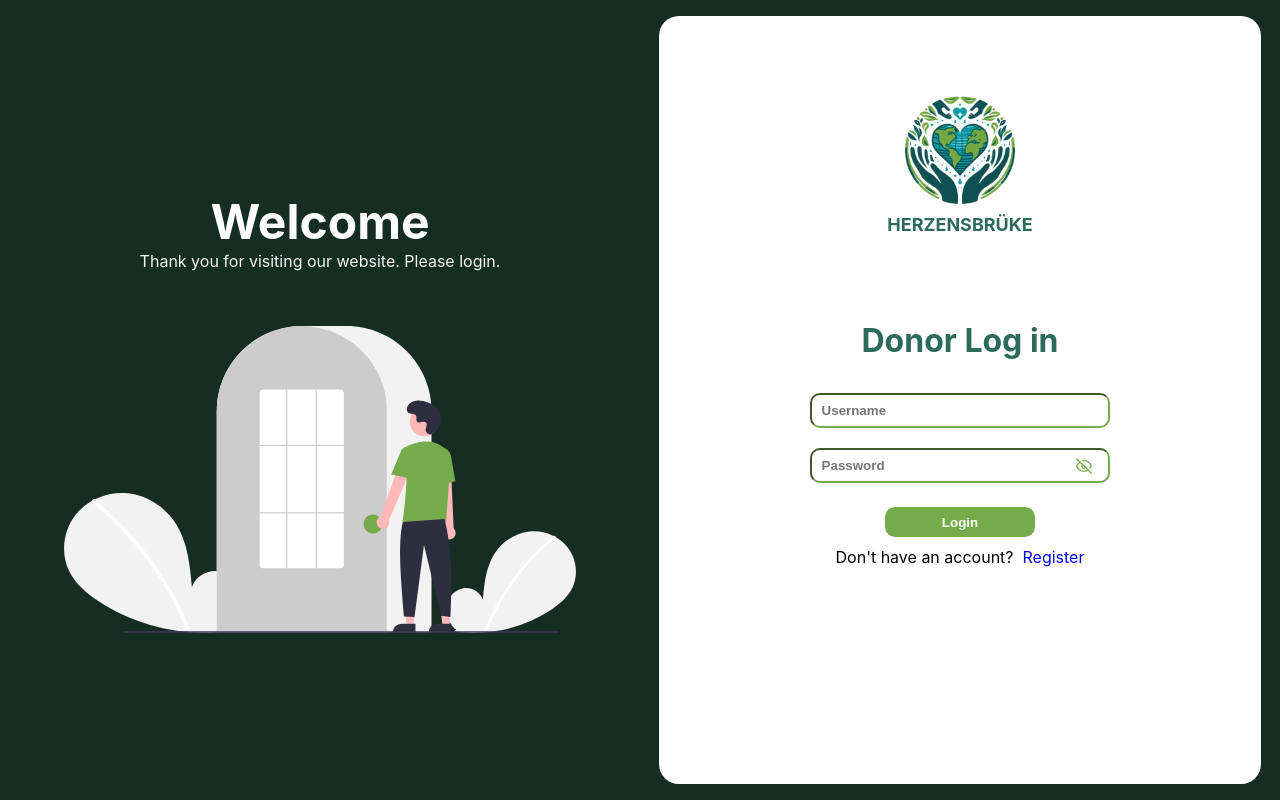
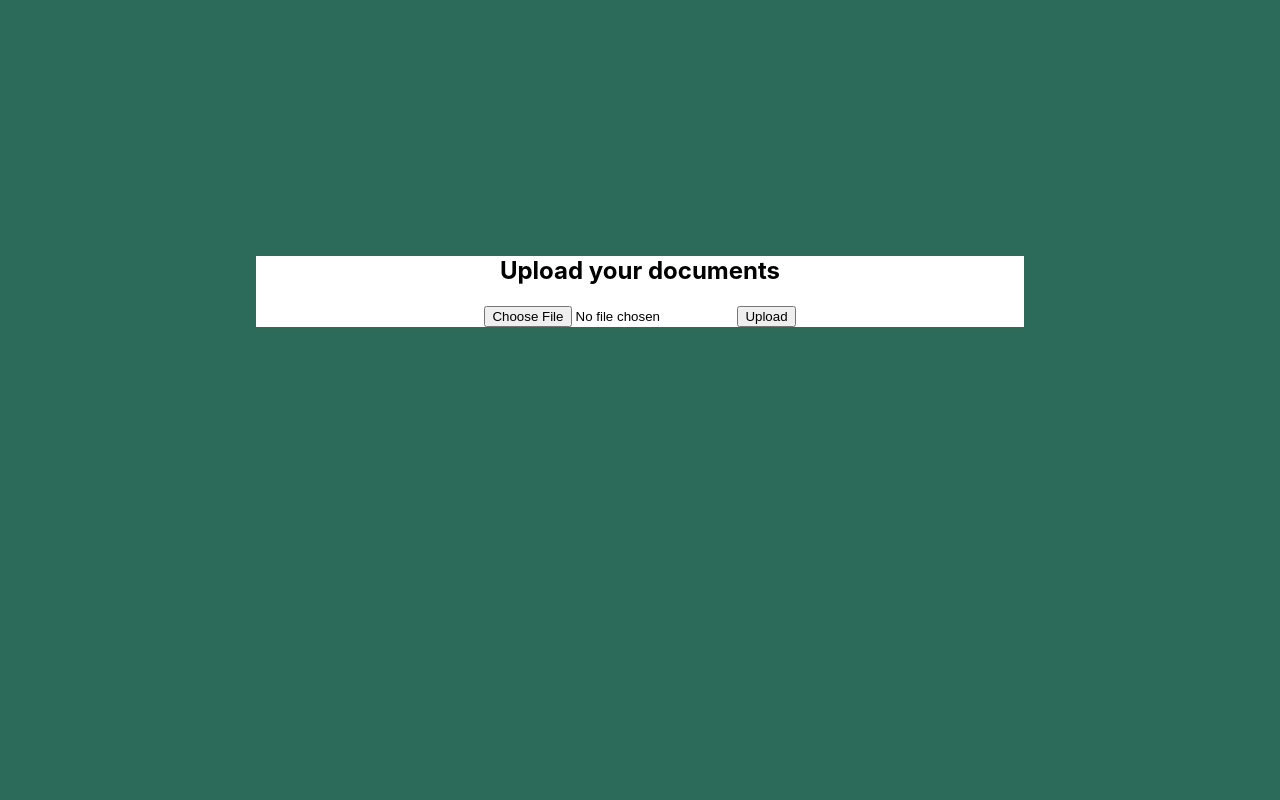
Before and after one commit to Tatos23/FC-CSEN, a React (Create React App) app: page / in a window 1280 px wide. Built offline with nearby package versions, Linux system fonts and the light colour scheme.

Commit message:
Created the Documents Uploading Component

```diff
--- a/src/App.js
+++ b/src/App.js
@@ -1,12 +1,15 @@
 import './App.css';
-import Authentication from './components/authentication/Authentication.js'
-import HomePage from './components/HomePage.js';
-import NavigationL from './components/NavigationL.js';
-import Landing from './components/landingpage/Landing.js';
+// import Authentication from './components/authentication/Authentication.js'
+// import HomePage from './components/HomePage.js';
+// import NavigationL from './components/NavigationL.js';
+// import Landing from './components/landingpage/Landing.js';
+import DocUpload from './components/authentication/DocUpload.js';
+
 function App() {
   return (
     <div className="App">
-      <Authentication role="Donor" />
+      <DocUpload role = "representative"/>
+      {/* <Authentication role="Donor" /> */}
       {/* <Landing/> */}
       {/* <HomePage /> */}
       {/* <NavigationL/> */}
--- /dev/null
+++ b/src/components/authentication/DocUpload.css
@@ -0,0 +1,12 @@
+body {
+    background-color: #2C6B5A;
+}
+
+.DocUpload {
+    margin: 20%;
+    background-color: white;
+}
+
+.DocUpload-title {
+
+}
--- /dev/null
+++ b/src/components/authentication/DocUpload.js
@@ -0,0 +1,16 @@
+import styles from './DocUpload.css';
+import React from 'react';
+
+function DocUpload(role, type) {
+    return (
+        <div className="DocUpload" style={styles}>
+            <h2 className="DocUpload-title">Upload your documents</h2>
+            <form>
+                <input type="file" name="file" />
+                <button type="submit">Upload</button>
+            </form>
+        </div>
+    );
+}
+
+export default DocUpload;
```
